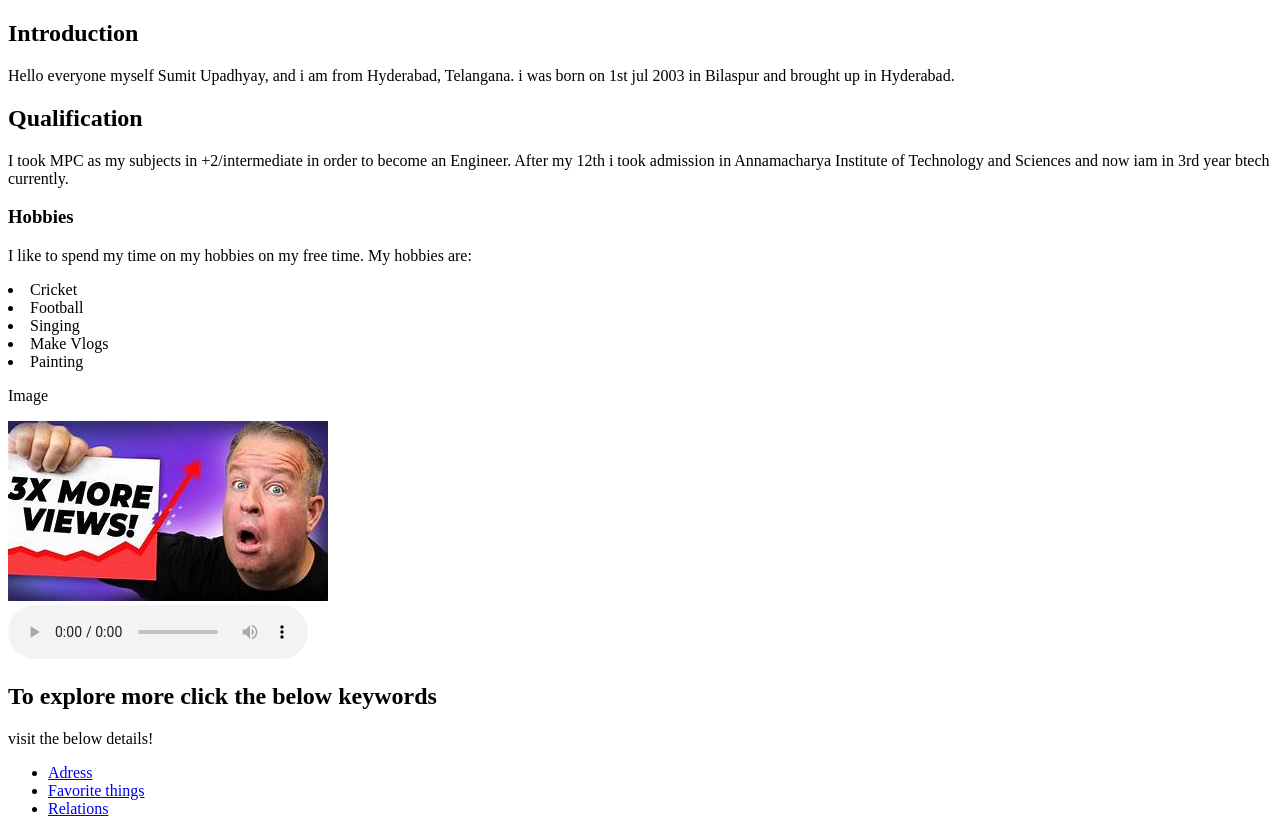
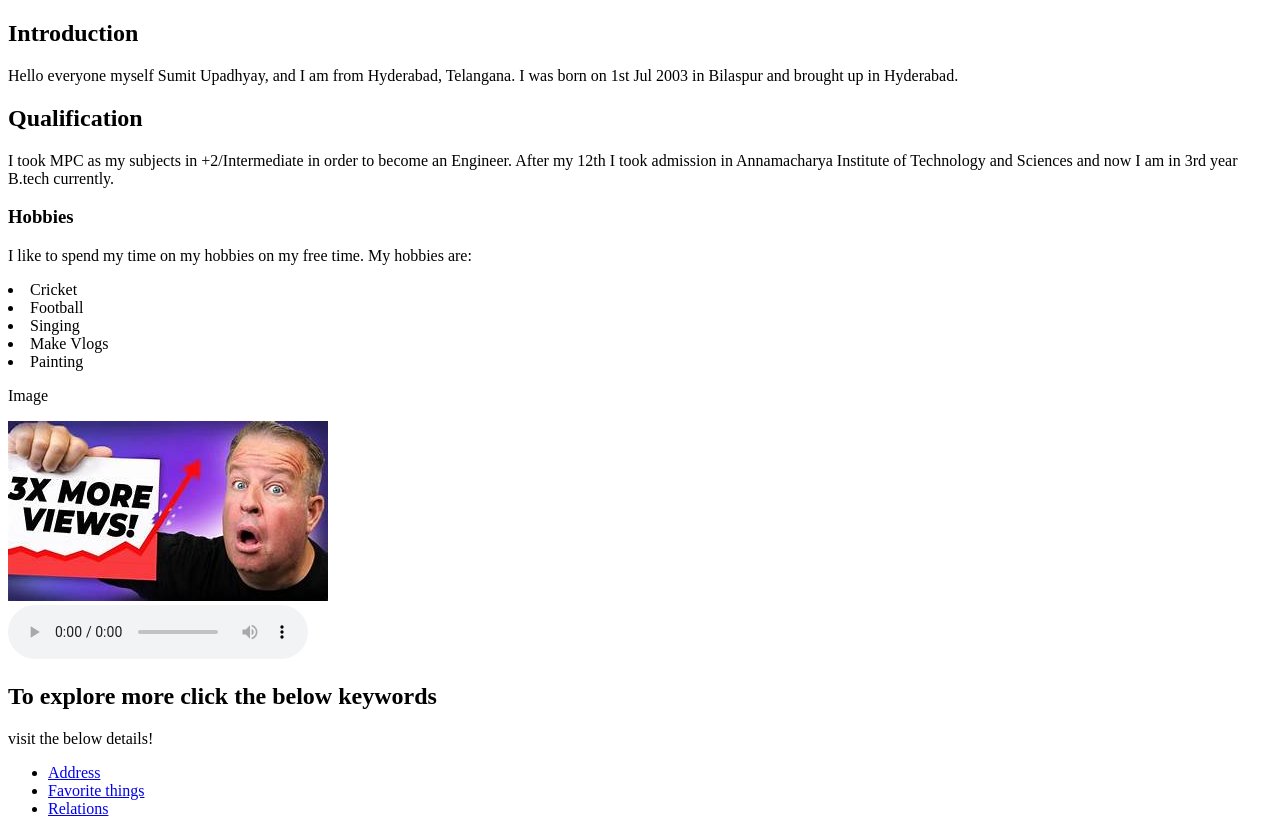
Before and after one commit to sumitup2003/intro, a plain HTML site: page index.html in a window 1280 px wide. Drawn offline with Linux system fonts and the light colour scheme.

Commit message:
Updated Homepage

```diff
--- a/index.html
+++ b/index.html
@@ -9,14 +9,14 @@
         <body>
             <article>
             <h1>Introduction</h1>
-            <p> Hello everyone myself Sumit Upadhyay, and i am from Hyderabad, Telangana.
-                i was born on 1st jul 2003 in Bilaspur and brought up in Hyderabad.
+            <p> Hello everyone myself Sumit Upadhyay, and I am from Hyderabad, Telangana.
+                I was born on 1st Jul 2003 in Bilaspur and brought up in Hyderabad.
             </p>
             <h2>Qualification</h2>
             <p>
-                I took MPC as my subjects in +2/intermediate in order to become an Engineer.
-                After my 12th i took admission in Annamacharya Institute of Technology and Sciences and now iam in
-                3rd year btech currently.
+                I took MPC as my subjects in +2/Intermediate in order to become an Engineer.
+                After my 12th I took admission in Annamacharya Institute of Technology and Sciences and now I am in
+                3rd year B.tech currently.
             </p>
             <h3>Hobbies</h3>
             <p>
@@ -51,7 +51,7 @@
 
             <nav>
                 <ul>
-                    <li><a href="detail.html">Adress</li>
+                    <li><a href="detail.html">Address</li>
                         <li><a href="things.html">Favorite things</li>
                             <li><a href="rel.html">Relations</li>
                 </ul>
```
